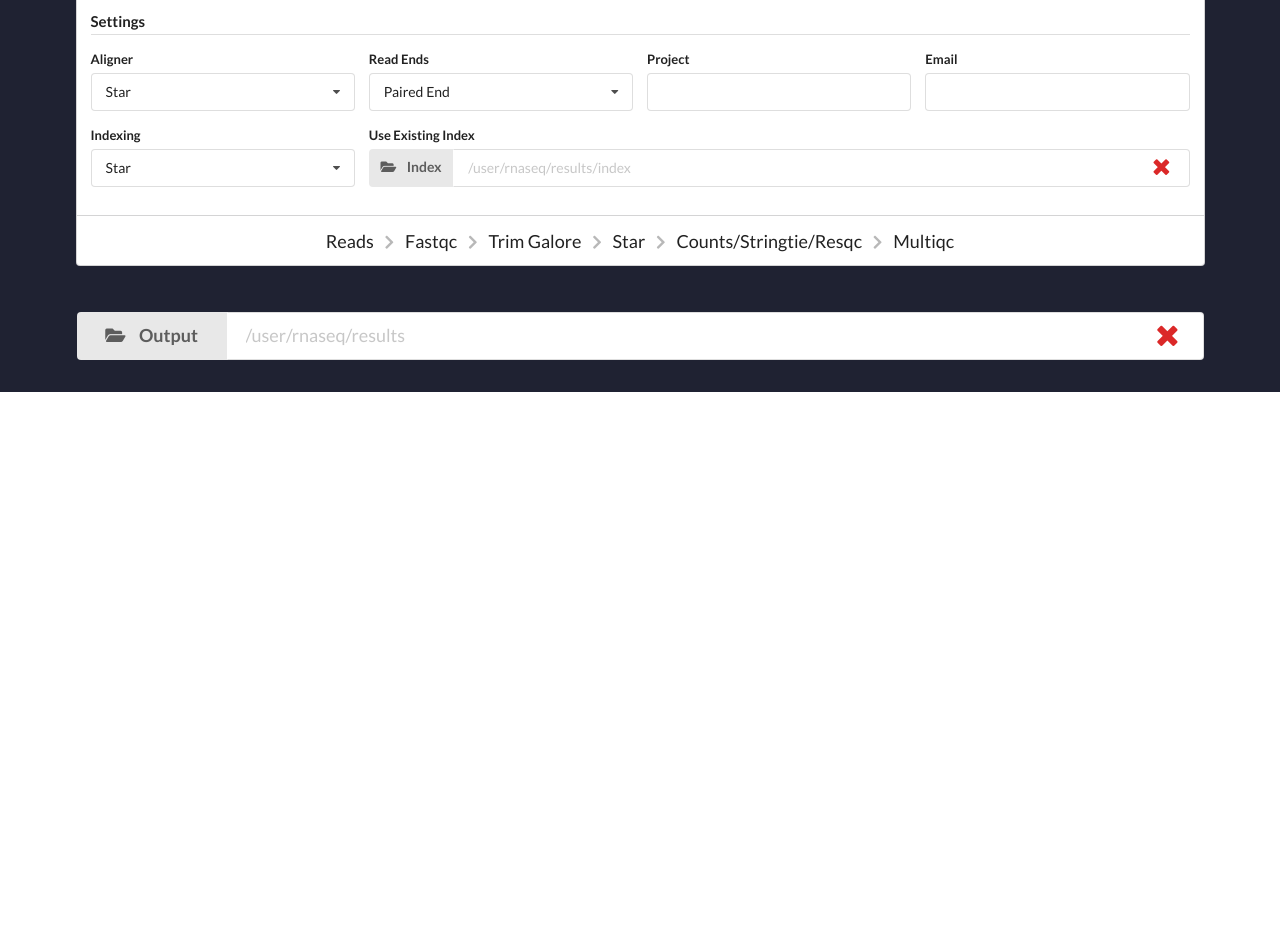
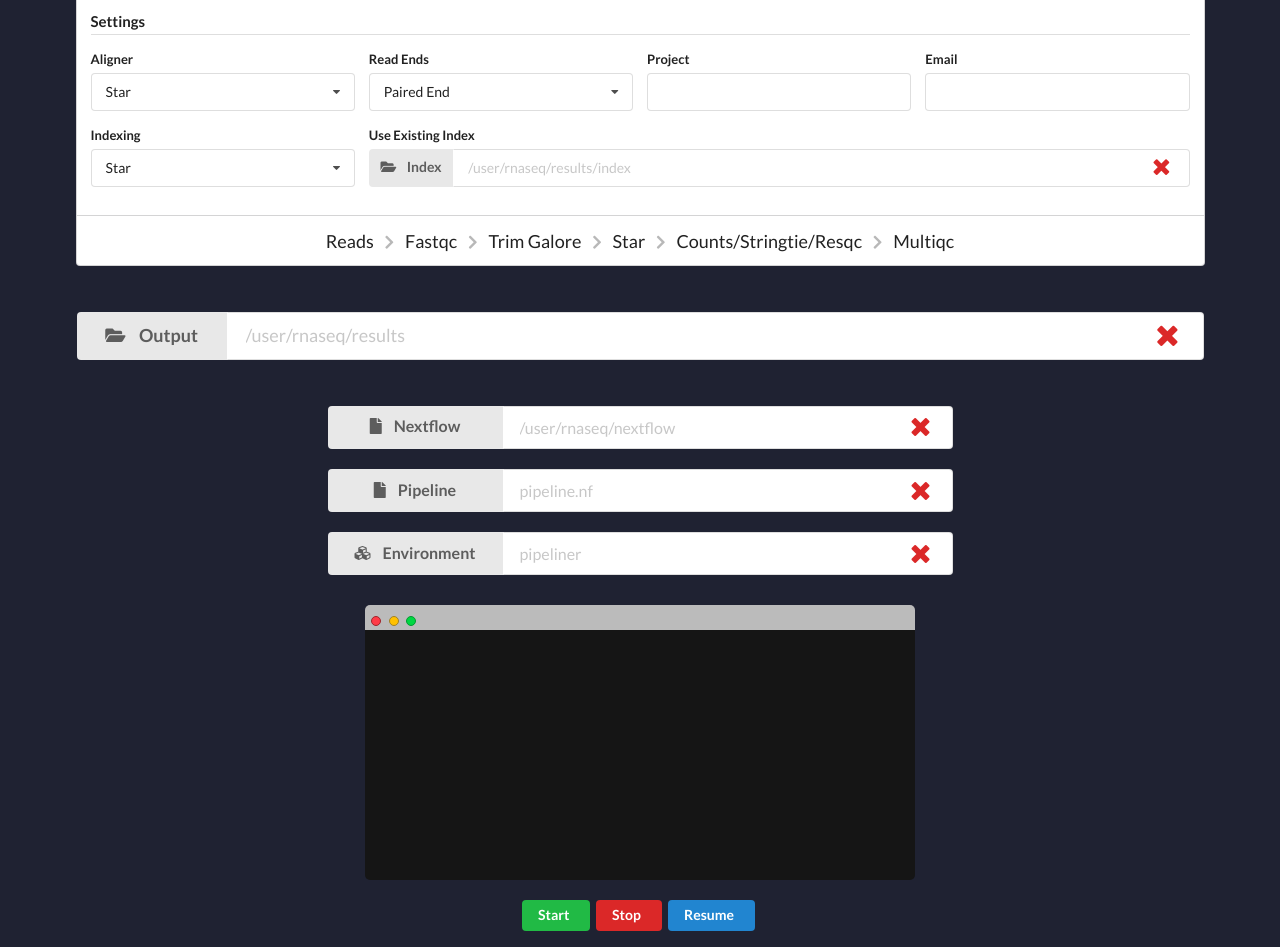
Before and after one commit to montilab/pipeliner, a Flask app: page / in a window 1280 px wide. Shown: the part 521-1468 px from the top of the page. Before the commit the page ends 913 px from the top, so only its background shows below. Run offline with Flask 2, Linux system fonts and the light colour scheme; some libraries are stand-ins or nearby versions.

Commit message:
Add files via upload

```diff
--- a/ui/app.py
+++ b/ui/app.py
@@ -1,79 +1,133 @@
 from flask import Flask, redirect, url_for, render_template, request
+from flask_socketio import SocketIO, emit
 
 import helpers
+import threading
 import subprocess
+import signal
 import json
-import csv
 import os
 
+import eventlet
+from eventlet.green.subprocess import Popen
+eventlet.monkey_patch()
+
 app = Flask(__name__)
-
-# Helpers
-def parseReads(pathtocsv):
-  with open(pathtocsv, 'r') as infile:
-    samples = [row for row in csv.reader(infile)][1:]
-    for sample in samples:
-      sample[1] = sample[1].split('/')[-1]
-      try:
-        sample[2] = sample[2].split('/')[-1]
-      except IndexError:
-        sample.append('')
-    return samples
+socketio = SocketIO(app)
 
 # ======== Routing =========================================================== #
 @app.route('/', methods=['GET'])
 def index():
-  return render_template('index.html')
+    return render_template('index.html', async_mode=socketio.async_mode)
 
 @app.route('/input', methods=['POST'])
 def input():
-  path = request.form['input']
-  files = helpers.createFiles()
-  try:
-    files['annotation-files'] = helpers.searchFiles(path, ['.gtf', '.gff'])
-    files['reference-files']  = helpers.searchFiles(path, ['.fasta', '.fa'])
-    files['reads-files']      = helpers.searchFiles(path, ['.csv'])
-    files['alignment-files']  = helpers.searchFiles(path, ['.sam', '.bam'])
-    return json.dumps({'success': True,  'files': files, 'message': ""})
-  except FileNotFoundError:
-    return json.dumps({'success': False, 'files': files, 'message': "Path Not Found"})
+    path = request.form['input']
+    files = helpers.createFiles()
+    try:
+        files['annotation-files'] = helpers.searchFiles(path, ['.gtf', '.gff'])
+        files['reference-files']  = helpers.searchFiles(path, ['.fasta', '.fa'])
+        files['reads-files']      = helpers.searchFiles(path, ['.csv'])
+        files['alignment-files']  = helpers.searchFiles(path, ['.sam', '.bam'])
+        return json.dumps({'success': True,  'files': files, 'message': ""})
+    except FileNotFoundError:
+        return json.dumps({'success': False, 'files': files, 'message': "Path Not Found"})
 
 
-@app.route('/parsereads', methods=['POST'])
-def parsereads():
-  pathtocsv = request.form['pathtocsv']
-  try:
-    reads = parseReads(pathtocsv)
-    return json.dumps({'success': True, 'reads': reads})
-  except FileNotFoundError:
-    return json.dumps({'success': False})
+@app.route('/parse_reads', methods=['POST'])
+def parse_reads():
+    pathtocsv = request.form['pathtocsv']
+    try:
+      reads = helpers.parseReads(pathtocsv)
+      return json.dumps({'success': True, 'reads': reads})
+    except FileNotFoundError:
+      return json.dumps({'success': False})
 
 
 @app.route('/output', methods=['POST'])
 def output():
-  path = request.form['output']
-  directory = path.split('/')[-1]
-  parent = '/'.join(path.split('/')[:-1])
-  try:
-    if directory not in os.listdir(parent):
-      subprocess.call(['mkdir', path])
-    return json.dumps({'success': True})
-  except FileNotFoundError:
-    return json.dumps({'success': False})
+    path = request.form['output']
+    directory = path.split('/')[-1]
+    parent = '/'.join(path.split('/')[:-1])
+    try:
+      if directory not in os.listdir(parent):
+        subprocess.call(['mkdir', path])
+      return json.dumps({'success': True})
+    except FileNotFoundError:
+      return json.dumps({'success': False})
 
 
 @app.route('/config', methods=['POST'])
 def config():
-  helpers.createConfig(request.form['input'],
-                       request.form['output'],
-                       json.loads(request.form['files']),
-                       json.loads(request.form['settings']))
-  return json.dumps({'success': True})
+    helpers.createConfig(request.form['input'],
+                         request.form['output'],
+                         json.loads(request.form['files']),
+                         json.loads(request.form['settings']))
+    return json.dumps({'success': True})
+
+
+@app.route('/nextflow', methods=['POST'])
+def nextflow():
+    validation = {}
+    for key, value in request.form.items():
+        validation[key] = False
+        if key == 'nextflow-path':
+            if os.path.isfile(value):
+                validation[key] = True
+        else:
+            validation[key] = bool(value)
+    return json.dumps({'success': True, 'validation': validation})
+
+# ======== Sockets =========================================================== #
+
+def start(script):
+    T.stop = False
+    with subprocess.Popen(['bash', script], stdout=subprocess.PIPE, universal_newlines=True, preexec_fn=os.setsid) as P:
+        for stdout in iter(P.stdout.readline, ''):
+            socketio.emit('response', {'data': stdout})
+            if T.stop:
+                os.killpg(os.getpgid(P.pid), signal.SIGTERM)
+
+        P.stdout.close()
+        # Only use this code to handle Nextflow errors in Python
+        # return_code = P.wait()
+        # if return_code:
+        #     raise RuntimeError()
+
+@socketio.on('nextflow_start')
+def nextflow_start(message):
+    resuming = message['resuming']
+    env = None
+    nfdir = '/home/feds/Documents/pythonvillage/pypliner3/Gallus_example'
+    pipeline = 'main.nf'
+    helpers.createNextflow(nfdir, pipeline, env=env, outfile='start.sh', resuming=resuming)
+
+    if os.path.isfile('start.sh'):
+        global T
+        try:
+            if T.isAlive():
+                return
+        except NameError:
+            pass
+        T = threading.Thread(target=start, args=(['start.sh']), daemon=True)
+        T.start()
+    else:
+        socketio.emit('response', {'data': 'Invalid start script / check for "start.sh"\n'})
+
+@socketio.on('nextflow_stop')
+def nextflow_stop(message):
+    try:
+        if T.isAlive():
+            T.stop = True
+            return
+    except NameError:
+        pass
+    socketio.emit('response', {'data': 'Nextflow is not running\n'})
 
 # ======== Main ============================================================== #
+
 if __name__ == "__main__":
-  app.run(debug=True, use_reloader=True)
-
+    socketio.run(app, debug=True)
 
 
 """
--- /dev/null
+++ b/ui/static/css/console.css
@@ -0,0 +1,76 @@
+#console {
+  position: relative;
+  color: #ffffff;
+  background-color: #151515;
+  width: 100%;
+  height: 100%;
+  resize: none;
+  outline: none;
+  border: none;
+  overflow: auto;
+  box-shadow: none;
+  -webkit-box-shadow: none;
+  -moz-box-shadow: none;
+  -o-box-shadow: none;
+}
+
+.circles {
+  height: 10px;
+  width: 10px;
+  border-radius: 50%;
+  border: 1px solid #000;
+  position: relative;
+  top: 6px;
+  left: 6px;
+  background-color: #ff3b47;
+  border-color: #9d252b;
+  display: inline-block;
+}
+
+.minimize {
+  left: 11px;
+  background-color: #ffc100;
+  border-color: #9d802c;
+}
+
+.zoom {
+  left: 16px;
+  background-color: #00d742;
+  border-color: #049931;
+}
+
+.menu {
+  width: 550px;
+  box-sizing: border-box;
+  height: 25px;
+  background-color: #bbb;
+  margin: 0 auto;
+  border-top-right-radius: 5px;
+  border-top-left-radius: 5px;
+}
+
+.screen {
+  background-color: #151515;
+  box-sizing: border-box;
+  width: 550px;
+  height: 250px;
+  margin: 0 auto;
+  padding: 20px;
+  border-bottom-left-radius: 5px;
+  border-bottom-right-radius: 5px;
+  overflow: hidden;
+}
+
+::-webkit-scrollbar {
+    width: 12px;
+}
+
+::-webkit-scrollbar-track {
+    border-radius: 10px;
+    -webkit-box-shadow: inset 0 0 6px rgba(0,0,0,0.3);
+}
+
+::-webkit-scrollbar-thumb {
+    border-radius: 10px;
+    -webkit-box-shadow: inset 0 0 6px rgba(0,0,0,0.5);
+}
--- a/ui/static/css/theme.css
+++ b/ui/static/css/theme.css
@@ -9,3 +9,11 @@ body {
 .palette-orange {
     color: #E53B31 !important;
 }
+
+
+.nextflow-label {
+	width: 175px;
+}
+.nextflow-input {
+	width: 450px;
+}
--- /dev/null
+++ b/ui/static/js/console.js
@@ -0,0 +1,34 @@
+function print(text) {
+  var screen = $('#console')
+  var history = $('#console').val()
+  screen.val(history+'$ '+text);
+  var textarea = document.getElementById('console');
+  textarea.scrollTop = textarea.scrollHeight;
+};
+
+$(document).ready(function() {
+  var socket = io.connect('http://' + document.domain + ':' + location.port);
+
+  socket.on('connect', function() {
+    console.log("Web socket connected...")
+
+    socket.on('response', function(msg) {
+      print(msg['data'])
+    });
+  });
+
+  $(document).on("click", "#nextflow-start", function() {
+    socket.emit('nextflow_start', {resuming: false});
+    return false;
+  });
+
+  $(document).on("click", "#nextflow-stop", function() {
+    socket.emit('nextflow_stop', {});
+    return false;
+  });
+
+  $(document).on("click", "#nextflow-resume", function() {
+    socket.emit('nextflow_start', {resuming: true});
+    return false;
+  });
+});
--- a/ui/static/js/scripts.js
+++ b/ui/static/js/scripts.js
@@ -30,7 +30,7 @@ function showMessage(id, message, cleanup=false) {
     setTimeout(function(){showMessage(id, " ", true)}, 3000)
   }
 }
-function editElement(id, attr, edit) {
+function eledit(id, attr, edit) {
   $('#'+id).attr(attr, edit)
 }
 // -------------------------------------------------------------------------- //
@@ -56,7 +56,7 @@ function addSample(s) {
 function parseReads(pathtocsv) {
   $.post({
     type: "POST",
-    url: "/parsereads",
+    url: "/parse_reads",
     data: {"pathtocsv": pathtocsv},
     success: function(response){
       var success = JSON.parse(response)['success']
@@ -82,20 +82,20 @@ function validateFiletype(filetype) {
   if (FILES[filetype].length == 1) {
     validateOption(option_1, option_1_valid, filetype, true)
     validateOption(option_2, option_2_valid, filetype, true)
-    editElement(filetype+'-status', 'class', 'large green check icon')
+    eledit(filetype+'-status', 'class', 'large green check icon')
   } else {
     validateOption(option_1, option_1_valid, filetype, false)
     validateOption(option_2, option_2_valid, filetype, false)
-    editElement(filetype+'-status', 'class', 'large red remove icon')
+    eledit(filetype+'-status', 'class', 'large red remove icon')
   }
 }
 function validateOptions(callback=stepsComplete) {
   if (_.every(option_1_valid, _.first()) || _.every(option_2_valid, _.first())) {
     STEPS['input'] = true
-    editElement('input-step', 'class', 'completed step')
+    eledit('input-step', 'class', 'completed step')
   } else {
     STEPS['input'] = false
-    editElement('input-step', 'class', 'step')
+    eledit('input-step', 'class', 'step')
   }
   callback()
 }
@@ -158,12 +158,12 @@ function output() {
       var success = JSON.parse(response)['success']
       if (success) {
         STEPS['output'] = true
-        editElement('output-step', 'class', 'completed step')
-        editElement('output-path-status', 'class', 'active large green check icon')
+        eledit('output-step', 'class', 'completed step')
+        eledit('output-path-status', 'class', 'active large green check icon')
       } else {
         STEPS['output'] = false
-        editElement('output-step', 'class', 'step')
-        editElement('output-path-status', 'class', 'active large red remove icon')
+        eledit('output-step', 'class', 'step')
+        eledit('output-path-status', 'class', 'active large red remove icon')
       }
       stepsComplete()
     }
@@ -176,12 +176,12 @@ function output() {
 function stepsComplete() {
   console.log(STEPS)
   if (_.every(STEPS, _.first())) {
-    editElement('config', 'class', 'ui positive button')
-    editElement('submit', 'class', 'ui positive button')
+    eledit('config', 'class', 'ui positive button')
+    eledit('submit', 'class', 'ui positive button')
     return true
   } else {
-    editElement('config', 'class', 'ui black button')
-    editElement('submit', 'class', 'ui black button')
+    eledit('config', 'class', 'ui black button')
+    eledit('submit', 'class', 'ui black button')
     return false
   }
 }
@@ -212,11 +212,42 @@ $(document).on("click", "#submit", function() {
   }
 })
 
+const SUCCESS = "active large green check icon"
+const FAILURE = "active large red remove icon"
+
+// -------------------------------------------------------------------------- //
+// Nextflow                                                                   //
+// -------------------------------------------------------------------------- //
+function nextflow() {
+  $.post({
+    type: "POST",
+    url: "/nextflow",
+    data: {"nextflow-path"    : $("#nextflow-path").val(),
+           "pipeline-name"    : $("#pipeline-name").val(),
+           "environment-name" : $("#environment-name").val()},
+    success: function(response){
+      var success = JSON.parse(response)['success']
+      if (success) {
+        var validation = JSON.parse(response)['validation']
+        _.each(validation, function(value, key){
+          if (value) {
+            eledit(key+'-status', 'class', SUCCESS)
+          } else {
+            eledit(key+'-status', 'class', FAILURE)
+          }
+        })
+      }
+    }
+  })
+}
+
 // -------------------------------------------------------------------------- //
 // Actions                                                                    //
 // -------------------------------------------------------------------------- //
 $(document).on("blur", "#output-path", output)
 $(document).on("click", "#input-button", input)
+$(document).on("blur", ".nextflow-input", nextflow)
+
 $(document).keypress(function(e) {
   if (e.which === 13) {
     var focus = document.activeElement.id
--- a/ui/templates/index.html
+++ b/ui/templates/index.html
@@ -4,8 +4,11 @@
     <meta charset="utf-8">
     <meta name="author" content="Anthony Federico">
     <title>Pipeliner ~ v1.1</title>
-    <link rel="stylesheet" href="https://cdn.jsdelivr.net/semantic-ui/2.2.10/semantic.min.css">
-    <link rel="stylesheet" href="../static/css/theme.css?=v1502634183525">
+
+    <link rel="stylesheet" type="text/css" href="../static/css/console.css?=v1502634525">
+
+    <link rel="stylesheet" href="https://cdnjs.cloudflare.com/ajax/libs/semantic-ui/2.2.13/semantic.min.css">
+    <link rel="stylesheet" href="../static/css/theme.css?=v1502634183526">
 
     <script src="https://code.jquery.com/jquery-3.1.1.min.js"></script>
   </head>
@@ -16,8 +19,8 @@ function dynamicJS(path) {
 }
 $('head').append(dynamicJS('../static/js/semantic.js'));
 $('head').append(dynamicJS('../static/js/scripts.js'));
+$('head').append(dynamicJS('../static/js/console.js'));
 </script>
-
 
   <body>
   <br>
@@ -206,10 +209,65 @@ $('head').append(dynamicJS('../static/js/scripts.js'));
       </div>
       <div id="output-message" class="ui hidden divider palette-orange"></div>
       <div class="ui hidden divider"></div>
+
+      <!-- Nextflow -->
+      <div class="ui large labeled icon input">
+        <div class="ui label nextflow-label">
+          <i class="file open icon"></i>Nextflow
+        </div>
+        <input id="nextflow-path" class="nextflow-input" placeholder="/user/rnaseq/nextflow">
+        <i id="nextflow-path-status" class="active large red remove icon"></i>
+      </div>
+      <br><br>
+      <div class="ui large labeled icon input">
+        <div class="ui label nextflow-label">
+          <i class="file open icon"></i>Pipeline
+        </div>
+        <input id="pipeline-name" class="nextflow-input" placeholder="pipeline.nf">
+        <i id="pipeline-name-status" class="active large red remove icon"></i>
+      </div>
+      <br><br>
+      <div class="ui large labeled icon input">
+        <div class="ui label nextflow-label">
+          <i class="cubes open icon"></i>Environment
+        </div>
+        <input id="environment-name" class="nextflow-input" placeholder="pipeliner">
+        <i id="environment-name-status" class="active large red remove icon"></i>
+      </div>
     </div>
 
+    <div class="ui hidden divider"></div>
+
+    <!-- Console -->
+    <div class=menu>
+      <div class="circles close"></div>
+      <div class="circles minimize"></div>
+      <div class="circles zoom"></div>
+    </div>
+    <div class="screen">
+      <textarea id="console" type="text" spellcheck="false" readonly></textarea>
+    </div>
+    <br>
+    <div class="ui container center aligned">
+      <div class="ui vertical animated green compact button" id="nextflow-start" tabindex="0">
+        <div class="visible content">Start</div>
+        <div class="hidden content"><i class="play icon"></i></div>
+      </div>
+      <div class="ui vertical animated red compact button" id="nextflow-stop" tabindex="0">
+        <div class="visible content">Stop</div>
+        <div class="hidden content"><i class="pause icon"></i></div>
+      </div>
+      <div class="ui vertical animated blue compact button" id="nextflow-resume" tabindex="0">
+        <div class="visible content">Resume</div>
+        <div class="hidden content"><i class="forward icon"></i></div>
+      </div>
+    </div>
+
+    <div class="ui hidden divider"></div>
+
     <!-- Load jquery libraries last -->
-    <script src="https://cdn.jsdelivr.net/semantic-ui/2.2.10/semantic.min.js"></script>
+    <script src="https://cdnjs.cloudflare.com/ajax/libs/socket.io/1.3.6/socket.io.min.js"></script>
+    <script src="https://cdnjs.cloudflare.com/ajax/libs/semantic-ui/2.2.13/semantic.min.js"></script>
     <script src="/../static/js/underscore.min.js"></script>
   </body>
 </html>
```
Also changed, not shown: ui/helpers.py (+53 -24 lines), 1 other file.
